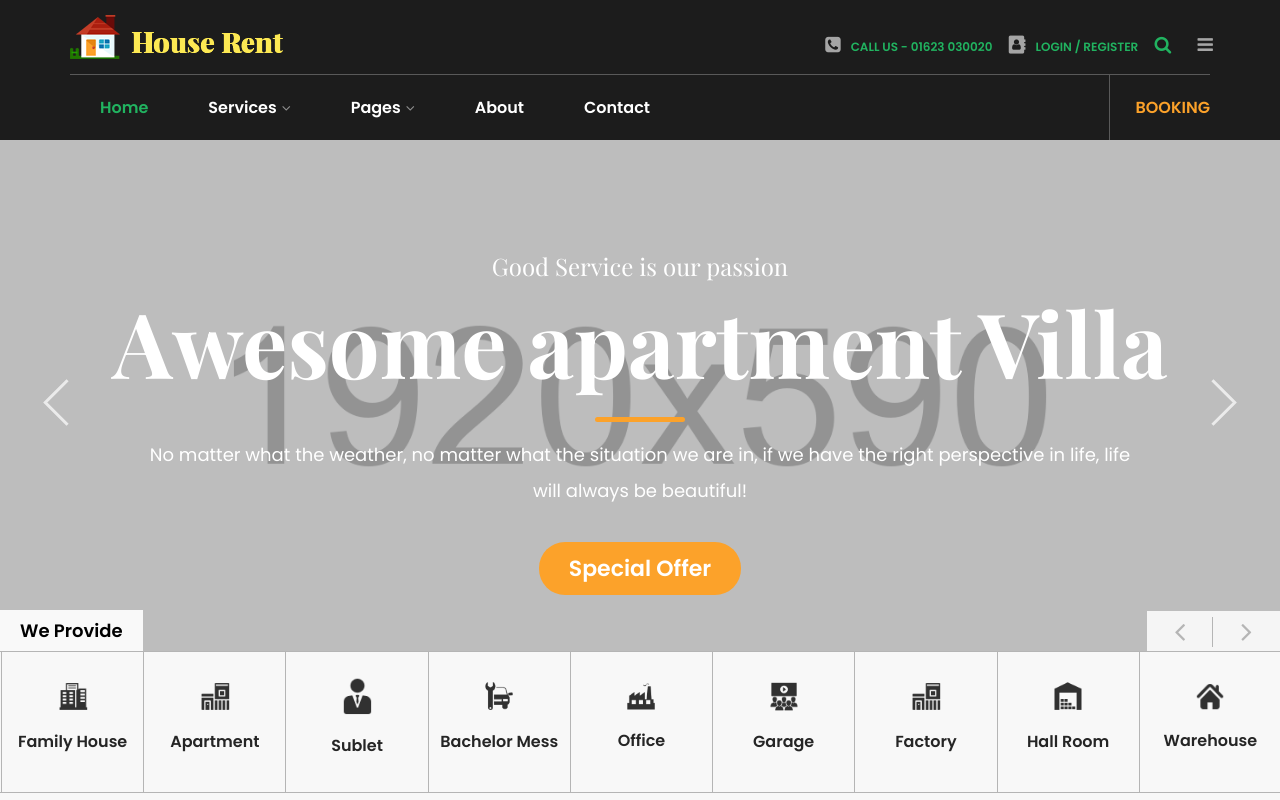
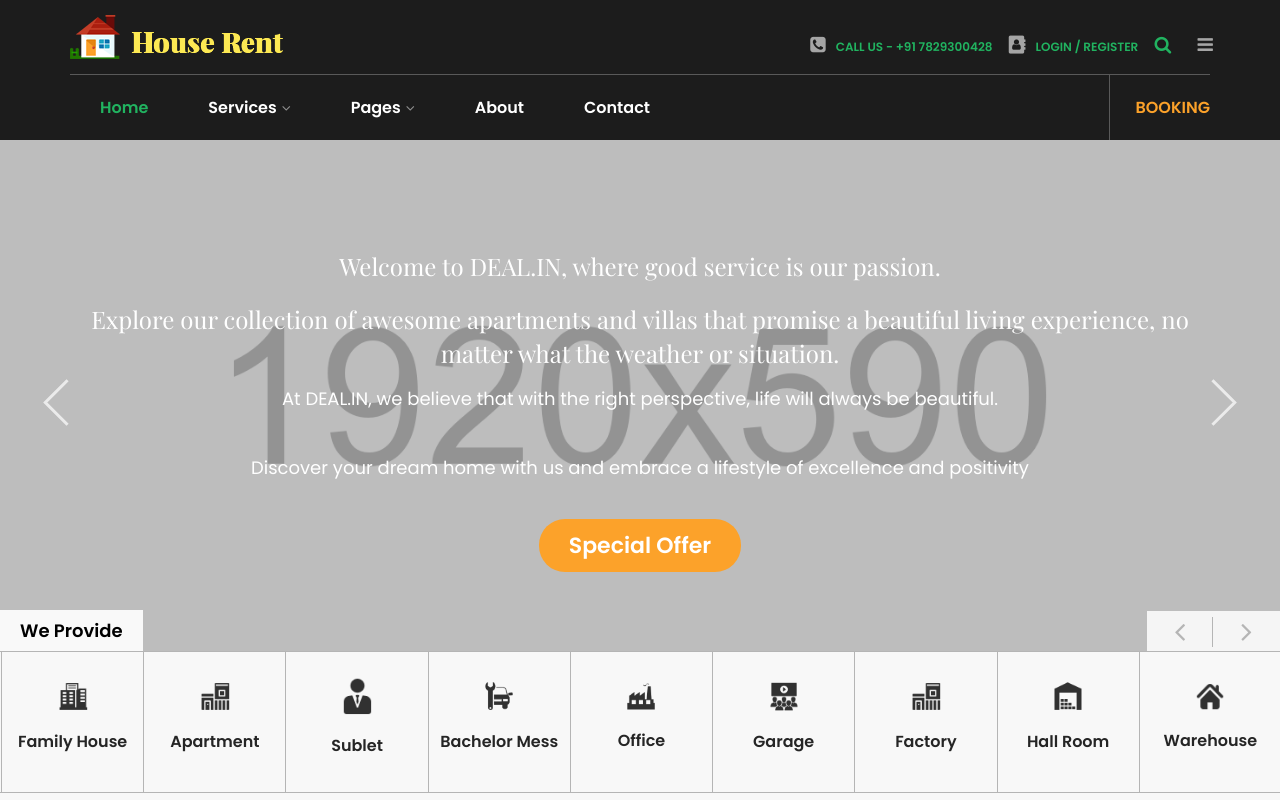
Before and after one commit to muktha14/realestate, a plain HTML site: page index.html in a window 1280 px wide. Shown: the top 800 px of the page. Drawn offline with nearby package versions, Linux system fonts and the light colour scheme; a web font is replaced by a local one.

Commit message:
phone no

```diff
--- a/index.html
+++ b/index.html
@@ -62,7 +62,7 @@
                                         <div class="left-content">
                                             <ul>
                                                 <li>
-                                                    <a href="#"><i class="fa fa-phone-square"></i>Call Us - 01623 030020</a>
+                                                    <a href="#"><i class="fa fa-phone-square"></i>Call Us - +91 7829300428</a>
                                                 </li>
                                                 <li>
                                                     <a href="#" class="cd-signin"><i class="fa fa-address-book"></i>Login / Register</a>
@@ -108,7 +108,7 @@
                         <div class="left-content">
                             <ul>
                                 <li>
-                                    <a href="#"><i class="fa fa-phone-square"></i>Call Us - 01623 030020</a>
+                                    <a href="#"><i class="fa fa-phone-square"></i>Call Us - +91 7829300428</a>
                                 </li>
                                 <li>
                                     <a href="#" class="cd-signin"><i class="fa fa-address-book"></i>Login / Register</a>
@@ -343,9 +343,10 @@
                     <div class="row">
                         <div class="col-md-12">
                             <div class="slider-text-content">
-                                <h3 class="pogoSlider-slide-element" data-in="slideDown" data-out="slideUp" data-duration="500" data-delay="500">Good Service is our passion</h3>
-                                <h2 class="pogoSlider-slide-element" data-in="slide-left" data-out="slideUp" data-duration="500" data-delay="500">Awesome apartment Villa</h2>
-                                <p class="pogoSlider-slide-element" data-in="slideDown" data-out="slideUp" data-duration="500" data-delay="500">No matter what the weather, no matter what the situation we are in, if we have the right perspective in life, life will always be beautiful!</p>
+                                <h3 class="pogoSlider-slide-element" data-in="slideDown" data-out="slideUp" data-duration="500" data-delay="500">Welcome to DEAL.IN, where good service is our passion.</h3>
+                                <h3 class="pogoSlider-slide-element" data-in="slide-left" data-out="slideUp" data-duration="500" data-delay="500">Explore our collection of awesome apartments and villas that promise a beautiful living experience, no matter what the weather or situation.</h3>
+                                <p class="pogoSlider-slide-element" data-in="slideDown" data-out="slideUp" data-duration="500" data-delay="500">At DEAL.IN, we believe that with the right perspective, life will always be beautiful. </p>
+                                <p class="pogoSlider-slide-element" data-in="slideDown" data-out="slideUp" data-duration="500" data-delay="500">Discover your dream home with us and embrace a lifestyle of excellence and positivity </p>
                                 <a href="#" class="button pogoSlider-slide-element" data-in="slideDown" data-out="slideUp" data-duration="500" data-delay="500">Special Offer</a>
                             </div><!-- /.text-content -->
                         </div><!-- /.col-md-12 -->
@@ -1061,7 +1062,7 @@
                 </div><!-- /.col-md-6 -->
                 <div class="col-md-6 col-sm-6 tb-cell">
                     <div class="contact-right-content">
-                        <h4><a href="#">+880123654987<span>company@gmail.com</span></a></h4>
+                        <h4><a href="#">+91 7829300428<span>apartmentallinoneservice@gmail.com</span></a></h4>
                         <a href="#" class="button">Contact us</a>
                     </div><!-- /.contact-right-content -->
                 </div><!-- /.col-md-6 -->
```
Also changed, not shown: 404.html (+2 -2 lines), about.html (+2 -2 lines), apartment-single.html (+3 -3 lines), apartment.html (+2 -2 lines), blog-single.html (+2 -2 lines), blog.html (+2 -2 lines), booking-details.html (+2 -2 lines), booking.html (+2 -2 lines), comming.html (+2 -2 lines), contact.html (+1 -1 lines), gallery.html (+2 -2 lines), style.css.
